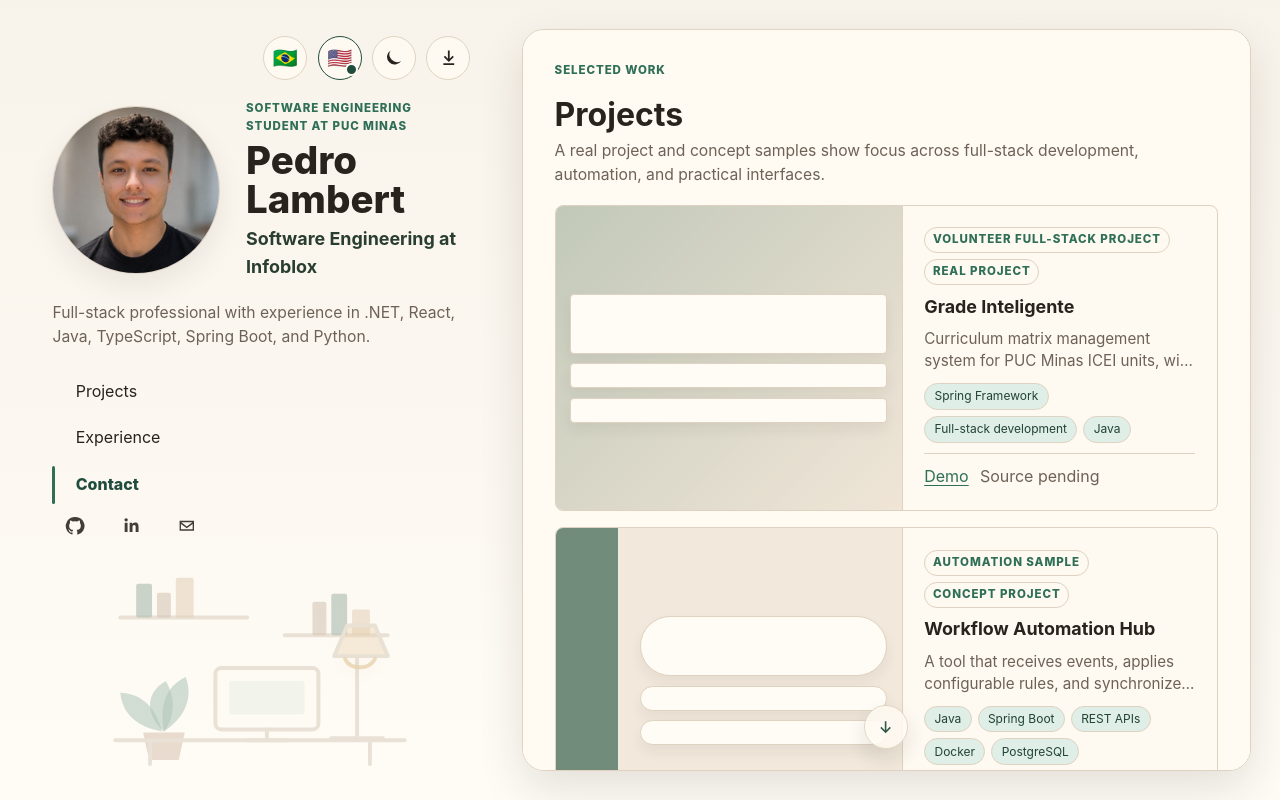
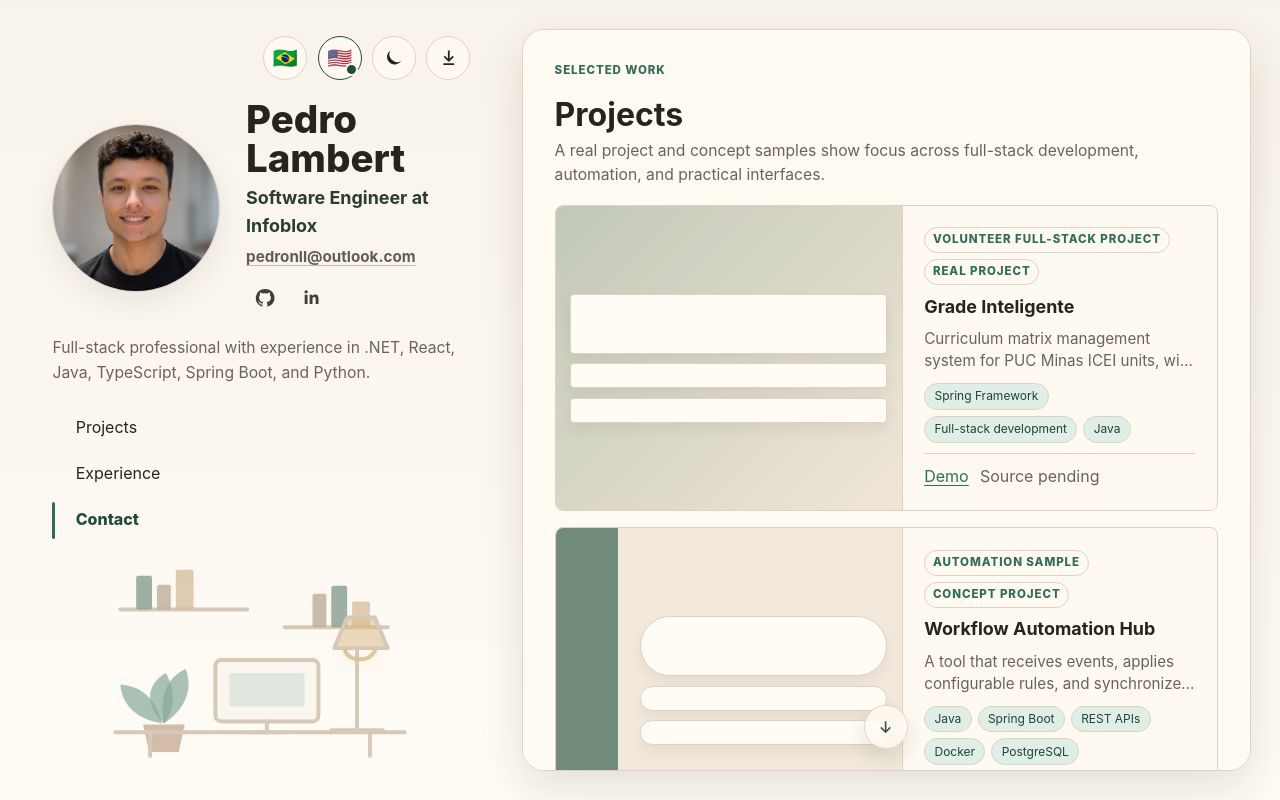
Before and after one commit to Pedro-nll/portfolio, a React (Vite) app: page / in a window 1280 px wide. Built offline with nearby package versions, Linux system fonts and the light colour scheme.

Commit message:
feat: refine profile contact details

```diff
--- a/src/App.css
+++ b/src/App.css
@@ -26,7 +26,7 @@
 
 .profile-panel {
   display: grid;
-  grid-template-rows: auto auto auto auto 1fr auto;
+  grid-template-rows: auto auto auto auto 1fr;
   min-height: 0;
   overflow: hidden;
   padding: clamp(0.25rem, 0.5vw, 0.5rem) clamp(0.75rem, 1.8vw, 1.5rem);
@@ -151,6 +151,22 @@
   min-width: 0;
 }
 
+.profile-email {
+  color: color-mix(in srgb, var(--color-muted), var(--color-text) 12%);
+  font-size: 0.95rem;
+  font-weight: 650;
+  overflow-wrap: anywhere;
+  text-decoration-color: color-mix(in srgb, currentColor, transparent 62%);
+  text-decoration-thickness: 1px;
+  text-underline-offset: 0.18em;
+  width: fit-content;
+}
+
+.profile-email:hover {
+  color: var(--color-accent-strong);
+  text-decoration-color: currentColor;
+}
+
 .profile-copy {
   display: grid;
   gap: 0.65rem;
@@ -229,10 +245,9 @@
 }
 
 .profile-socials {
-  align-self: end;
   display: flex;
-  gap: 0.75rem;
-  margin-bottom: clamp(0.85rem, 2vh, 1.35rem);
+  gap: 0.5rem;
+  margin-top: 0.3rem;
   position: relative;
   z-index: 2;
 }
@@ -241,6 +256,8 @@
   background: transparent;
   border-color: transparent;
   color: color-mix(in srgb, var(--color-text), transparent 12%);
+  height: 2.35rem;
+  min-width: 2.35rem;
 }
 
 .profile-socials .icon-control:hover {
@@ -250,11 +267,11 @@
 
 .workspace-vignette {
   align-self: end;
-  color: var(--color-border-strong);
+  color: var(--color-vignette-line);
   height: min(26vh, 13rem);
   justify-self: stretch;
   max-width: 35rem;
-  opacity: 0.38;
+  opacity: var(--color-vignette-opacity);
   position: relative;
   width: 100%;
   z-index: 1;
@@ -278,40 +295,40 @@
 }
 
 .workspace-vignette .book-a {
-  fill: color-mix(in srgb, var(--color-book-a), transparent 34%);
+  fill: color-mix(in srgb, var(--color-book-a), transparent 18%);
 }
 
 .workspace-vignette .book-b {
-  fill: color-mix(in srgb, var(--color-book-b), transparent 42%);
+  fill: color-mix(in srgb, var(--color-book-b), transparent 26%);
 }
 
 .workspace-vignette .book-c {
-  fill: color-mix(in srgb, var(--color-book-c), transparent 44%);
+  fill: color-mix(in srgb, var(--color-book-c), transparent 28%);
 }
 
 .workspace-vignette .plant path {
-  fill: color-mix(in srgb, var(--color-accent), transparent 44%);
+  fill: color-mix(in srgb, var(--color-accent), transparent 30%);
 }
 
 .workspace-vignette .plant path:first-child {
-  fill: color-mix(in srgb, var(--color-wood), transparent 42%);
+  fill: color-mix(in srgb, var(--color-wood), transparent 26%);
 }
 
 .workspace-vignette .computer rect:not(.screen) {
-  fill: color-mix(in srgb, var(--color-surface), transparent 35%);
+  fill: color-mix(in srgb, var(--color-vignette-surface), transparent 18%);
 }
 
 .workspace-vignette .screen {
-  fill: color-mix(in srgb, var(--color-screen), transparent 72%);
+  fill: color-mix(in srgb, var(--color-screen), transparent 55%);
 }
 
 .workspace-vignette .lamp path:nth-child(3) {
-  fill: color-mix(in srgb, var(--color-lamp), transparent 62%);
+  fill: color-mix(in srgb, var(--color-lamp), transparent 46%);
 }
 
 .workspace-vignette .lamp-glow {
-  filter: drop-shadow(0 0 8px color-mix(in srgb, var(--color-lamp), transparent 58%));
-  stroke: color-mix(in srgb, var(--color-lamp), transparent 25%);
+  filter: drop-shadow(0 0 8px color-mix(in srgb, var(--color-lamp), transparent 64%));
+  stroke: color-mix(in srgb, var(--color-lamp), transparent 18%);
 }
 
 .mobile-nav {
@@ -642,16 +659,12 @@
     margin: 0;
   }
 
-  .profile-panel > .site-nav,
-  .profile-socials {
+  .profile-panel > .site-nav {
     display: none;
   }
 
   .workspace-vignette {
-    height: 7rem;
-    justify-self: end;
-    opacity: 0.32;
-    width: min(20rem, 86vw);
+    display: none;
   }
 
   .mobile-nav {
--- a/src/components/AppShell.tsx
+++ b/src/components/AppShell.tsx
@@ -1,4 +1,4 @@
-import { useCallback, useEffect, useState, type RefObject } from 'react'
+import { useCallback, useEffect, useRef, useState, type RefObject } from 'react'
 import type { PortfolioContent } from '../content/types'
 import type { LanguageCode } from '../hooks/useLanguage'
 import type { ThemePreference } from '../hooks/useTheme'
@@ -27,6 +27,7 @@ export function AppShell({
 }: AppShellProps) {
   const year = new Date().getFullYear()
   const [isContentAtEnd, setIsContentAtEnd] = useState(false)
+  const hasAppliedInitialHash = useRef(false)
   const contactLabel = content.nav.find((item) => item.id === 'contact')?.label ?? 'Contact'
   const scrollCueLabel =
     content.language === 'en' ? `Go to ${contactLabel}` : `Ir para ${contactLabel.toLowerCase()}`
@@ -51,6 +52,11 @@ export function AppShell({
   }, [contentWindowRef])
 
   useEffect(() => {
+    if (hasAppliedInitialHash.current) {
+      return
+    }
+
+    hasAppliedInitialHash.current = true
     const id = window.location.hash.replace('#', '') as PortfolioContent['nav'][number]['id']
     if (content.nav.some((item) => item.id === id)) {
       window.requestAnimationFrame(() => handleSectionNavigate(id, false))
--- a/src/components/ProfilePanel.tsx
+++ b/src/components/ProfilePanel.tsx
@@ -28,6 +28,9 @@ export function ProfilePanel({
   const profilePhotoSrc = `${import.meta.env.BASE_URL}${profile.photoSrc}`
   const nextThemeLabel = theme === 'dark' ? actions.theme.light : actions.theme.dark
   const resumeLabel = `${actions.resume} - ${actions.resumePending}`
+  const professionalLinks = content.sections.contact.links.filter(
+    (link) => link.href && !link.href.startsWith('mailto:'),
+  )
 
   return (
     <aside className="profile-panel" aria-label={content.aria.profile}>
@@ -76,9 +79,27 @@ export function ProfilePanel({
           alt={profile.photoAlt}
         />
         <div className="profile-title">
-          <p className="eyebrow">{profile.status}</p>
+          {profile.status ? <p className="eyebrow">{profile.status}</p> : null}
           <h1>{profile.name}</h1>
           <p className="role">{profile.role}</p>
+          <a className="profile-email" href={`mailto:${profile.email}`} aria-label={profile.emailLabel}>
+            {profile.email}
+          </a>
+          <div className="profile-socials" aria-label={content.sections.contact.eyebrow}>
+            {professionalLinks.map((link) => (
+              <IconButton
+                key={link.label}
+                as="a"
+                href={link.href}
+                target={link.external ? '_blank' : undefined}
+                rel={link.external ? 'noreferrer' : undefined}
+                label={link.label}
+                title={link.label}
+              >
+                <Icon name={getSocialIcon(link.label)} />
+              </IconButton>
+            ))}
+          </div>
         </div>
       </div>
 
@@ -92,24 +113,6 @@ export function ProfilePanel({
         label={content.aria.navigation}
         onNavigate={onSectionNavigate}
       />
-
-      <div className="profile-socials" aria-label={content.sections.contact.eyebrow}>
-        {content.sections.contact.links.map((link) =>
-          link.href ? (
-            <IconButton
-              key={link.label}
-              as="a"
-              href={link.href}
-              target={link.external ? '_blank' : undefined}
-              rel={link.external ? 'noreferrer' : undefined}
-              label={link.label}
-              title={link.label}
-            >
-              <Icon name={getSocialIcon(link.label)} />
-            </IconButton>
-          ) : null,
-        )}
-      </div>
 
       <WorkspaceVignette />
     </aside>
--- a/src/content/en.ts
+++ b/src/content/en.ts
@@ -10,10 +10,12 @@ export const enContent: PortfolioContent = {
   },
   profile: {
     name: 'Pedro Lambert',
-    role: 'Software Engineering at Infoblox',
+    role: 'Software Engineer at Infoblox',
+    email: 'pedronll@outlook.com',
+    emailLabel: 'Email Pedro Lambert',
     intro:
       'Full-stack professional with experience in .NET, React, Java, TypeScript, Spring Boot, and Python.',
-    status: 'Software Engineering student at PUC Minas',
+    status: '',
     photoSrc: 'profile/pedro-lambert.jpg',
     photoAlt: 'Professional photo of Pedro Lambert',
     stats: [
@@ -100,7 +102,7 @@ export const enContent: PortfolioContent = {
           organization: 'Infoblox',
           period: 'April 2026 - Present',
           description:
-            'Current software engineering internship, listed in the resume supplied by Pedro.',
+            'Professional experience developing scalable microservices in a distributed architecture at Infoblox, a Silicon Valley company.',
         },
         {
           id: 'dti-digital',
--- a/src/content/pt.ts
+++ b/src/content/pt.ts
@@ -10,10 +10,12 @@ export const ptContent: PortfolioContent = {
   },
   profile: {
     name: 'Pedro Lambert',
-    role: 'Engenharia de software na Infoblox',
+    role: 'Engenheiro de software na Infoblox',
+    email: 'pedronll@outlook.com',
+    emailLabel: 'Enviar email para Pedro Lambert',
     intro:
       'Profissional fullstack com experiencia em .NET, React, Java, TypeScript, Spring Boot e Python.',
-    status: 'Estudante de Engenharia de Software na PUC Minas',
+    status: '',
     photoSrc: 'profile/pedro-lambert.jpg',
     photoAlt: 'Foto profissional de Pedro Lambert',
     stats: [
@@ -100,7 +102,7 @@ export const ptContent: PortfolioContent = {
           organization: 'Infoblox',
           period: 'abril de 2026 - atual',
           description:
-            'Estagio atual em engenharia de software, listado no curriculo fornecido por Pedro.',
+            'Experiencia profissional no desenvolvimento de microsservicos escalaveis em uma arquitetura distribuida na Infoblox, empresa do Vale do Silicio.',
         },
         {
           id: 'dti-digital',
--- a/src/content/types.ts
+++ b/src/content/types.ts
@@ -40,6 +40,8 @@ export type PortfolioContent = {
   profile: {
     name: string
     role: string
+    email: string
+    emailLabel: string
     intro: string
     status: string
     photoSrc: string
--- a/src/styles/tokens.css
+++ b/src/styles/tokens.css
@@ -20,6 +20,9 @@
   --color-book-a: #355f4d;
   --color-book-b: #8c6c4f;
   --color-book-c: #b78b55;
+  --color-vignette-line: #b8a58d;
+  --color-vignette-surface: #f7f0e6;
+  --color-vignette-opacity: 0.58;
   --space-page: clamp(1.25rem, 4vw, 4rem);
   --radius-sm: 4px;
   --radius-md: 8px;
@@ -52,6 +55,9 @@
   --color-book-a: #7fb397;
   --color-book-b: #9f886e;
   --color-book-c: #d7a45e;
+  --color-vignette-line: #6a7163;
+  --color-vignette-surface: #252c24;
+  --color-vignette-opacity: 0.5;
   --shadow-soft: 0 18px 45px rgb(var(--color-shadow) / 0.24);
 }
 
@@ -82,6 +88,9 @@
     --color-book-a: #7fb397;
     --color-book-b: #9f886e;
     --color-book-c: #d7a45e;
+    --color-vignette-line: #6a7163;
+    --color-vignette-surface: #252c24;
+    --color-vignette-opacity: 0.5;
     --shadow-soft: 0 18px 45px rgb(var(--color-shadow) / 0.24);
   }
 }
```
Also changed, not shown: 1 other file (tests, documents, lock files or other folders).
